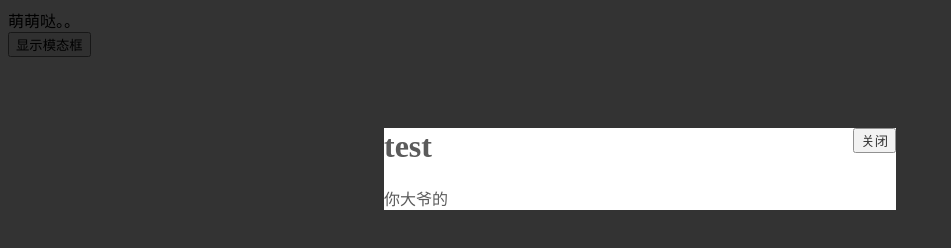
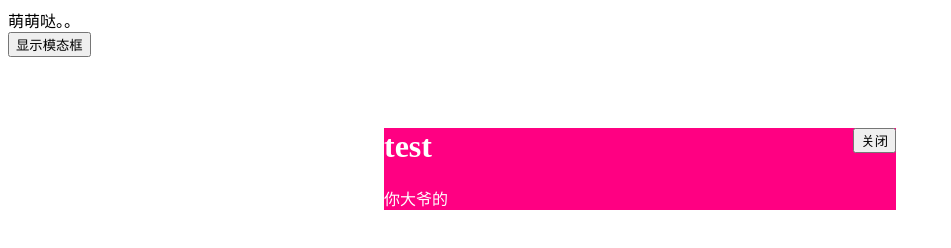
Before and after one commit to Jayin/fontend-demos, a plain HTML site: page modalDialog/modalDialog.html in a window 1280 px wide. Both pictures are taken after a click on the button "显示模态框". Shown: the whole page, without its empty margins (0-951 px from the left). Drawn offline with nearby package versions, Linux system fonts and the light colour scheme.

Commit message:
背景透明

```diff
--- a/modalDialog/modalDialog.html
+++ b/modalDialog/modalDialog.html
@@ -21,16 +21,14 @@
     z-index: 1050;
     display: none;
     overflow: hidden;
-    background-color: #000;
-    opacity: .8;
+    background-color: #00000000;
 }
 
 .modal-dialog {
     margin: 10% auto;
     width: 40%;
-    background-color: #FFF;
-    opacity: 1;
-    color: #333;
+    background-color: #ff0082;
+    color: #FFFFFF;
 }
 
 .btn-close {
```
